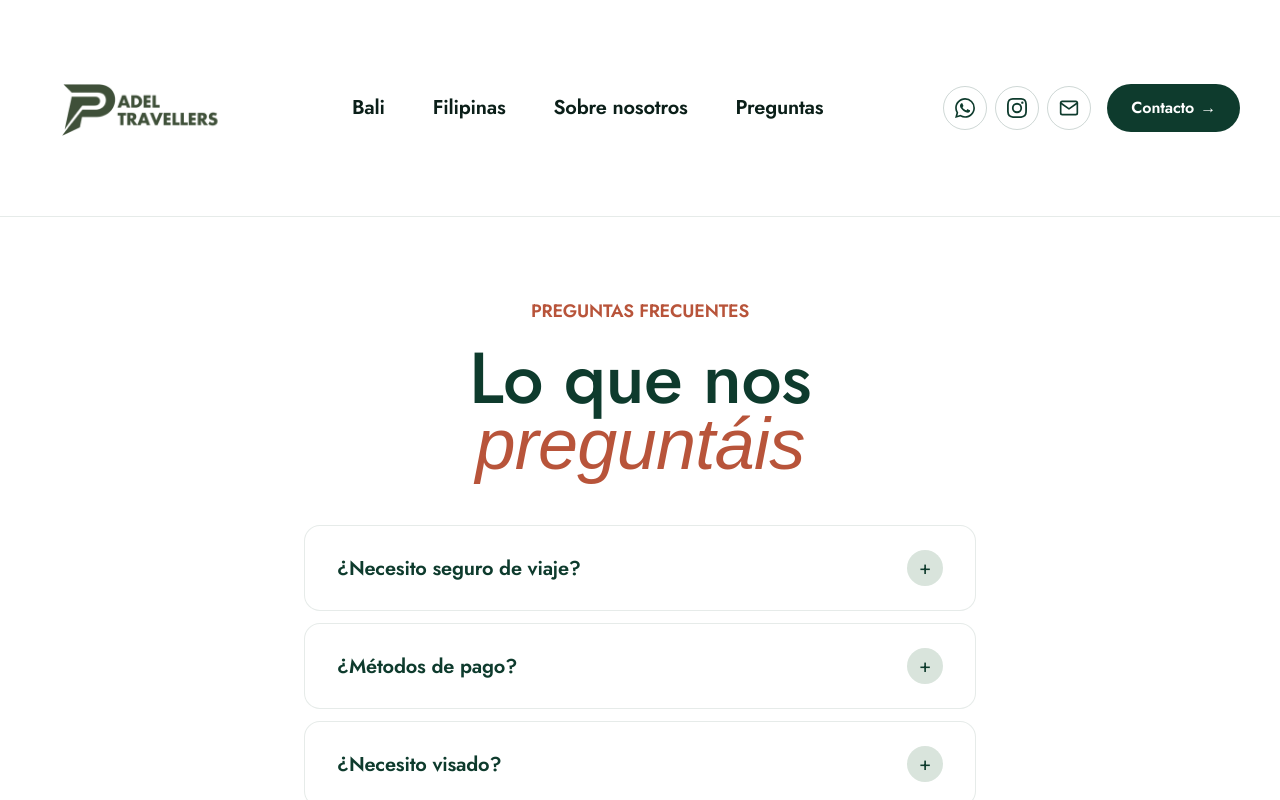
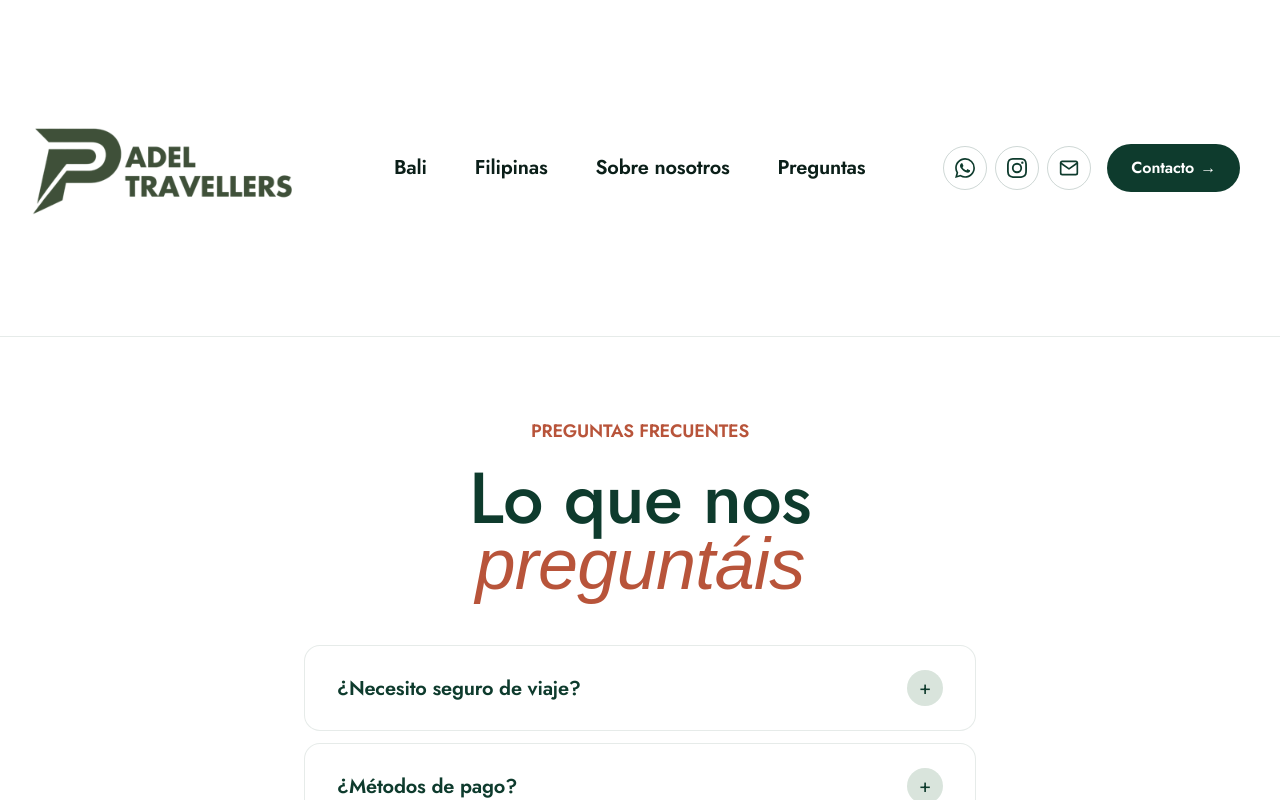
Before and after one commit to padeltravellers/web, a Next.js app: page /preguntas in a window 1280 px wide. Shown: the top 800 px of the page. Built offline with nearby package versions, Linux system fonts and the light colour scheme; a web font is replaced by a local one.

Commit message:
style: logo doble + alineado a la izquierda

```diff
--- a/src/components/Header.tsx
+++ b/src/components/Header.tsx
@@ -11,14 +11,14 @@ export default function Header({ transparent = false }: { transparent?: boolean
     : "w-11 h-11 rounded-full border border-pt-green/20 text-pt-green hover:bg-pt-green-pale flex items-center justify-center transition";
   return (
     <header className={base}>
-      <div className="max-w-7xl mx-auto px-5 lg:px-10 py-2 lg:py-3 flex items-center justify-between">
-        <Link href="/" className="flex items-center gap-3 group no-tap-highlight">
+      <div className="max-w-[1600px] mx-auto pl-1 lg:pl-2 pr-5 lg:pr-10 py-1 lg:py-2 flex items-center justify-between">
+        <Link href="/" className="flex items-center group no-tap-highlight -ml-2 lg:-ml-3">
           <Img
             src="/logos/logo-main.png"
             alt="Padel Travellers"
-            width={280}
-            height={280}
-            className={`object-contain h-32 md:h-40 lg:h-48 w-auto ${transparent ? "brightness-0 invert" : ""}`}
+            width={400}
+            height={400}
+            className={`object-contain h-56 md:h-72 lg:h-80 w-auto ${transparent ? "brightness-0 invert" : ""}`}
           />
         </Link>
         <nav className="hidden lg:flex items-center gap-12 text-xl font-display font-semibold">
```
